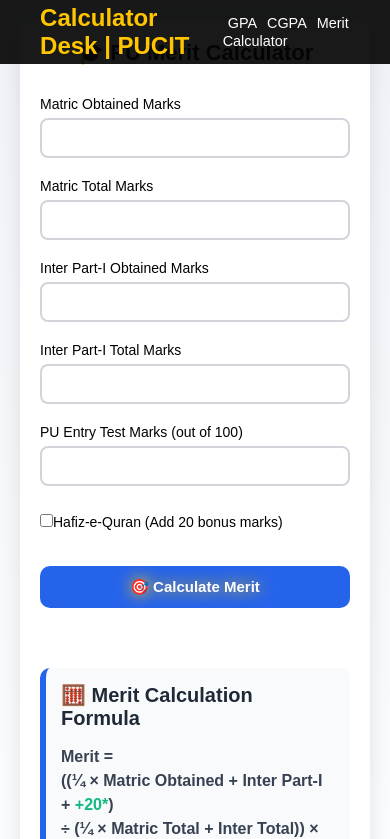
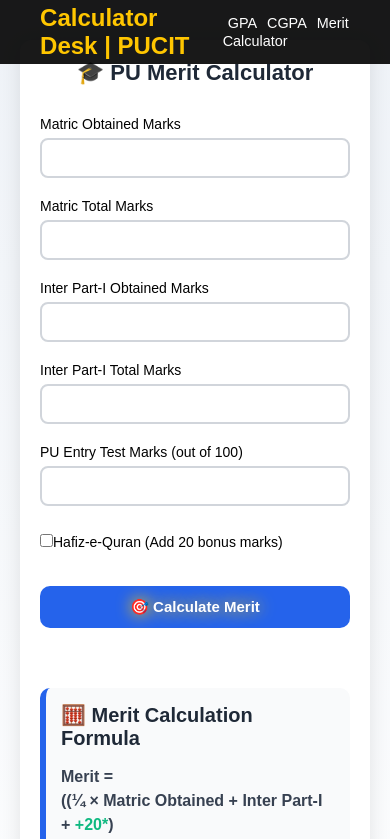
Before and after one commit to aaish376/gpa-calculator, a React (Create React App) app: page /components/merit-cal in a window 390 px wide. Shown: the top 839 px of the page. Built offline with nearby package versions, Linux system fonts and the light colour scheme.

Commit message:
merit cal home button

```diff
--- a/src/Style/MeritCal.css
+++ b/src/Style/MeritCal.css
@@ -135,6 +135,10 @@ ul {
 }
 
 @media (max-width: 600px) {
+
+    .container{
+        margin-top: 20px;
+    }
   .form-group {
     flex: 1 1 100%;
   }
```
